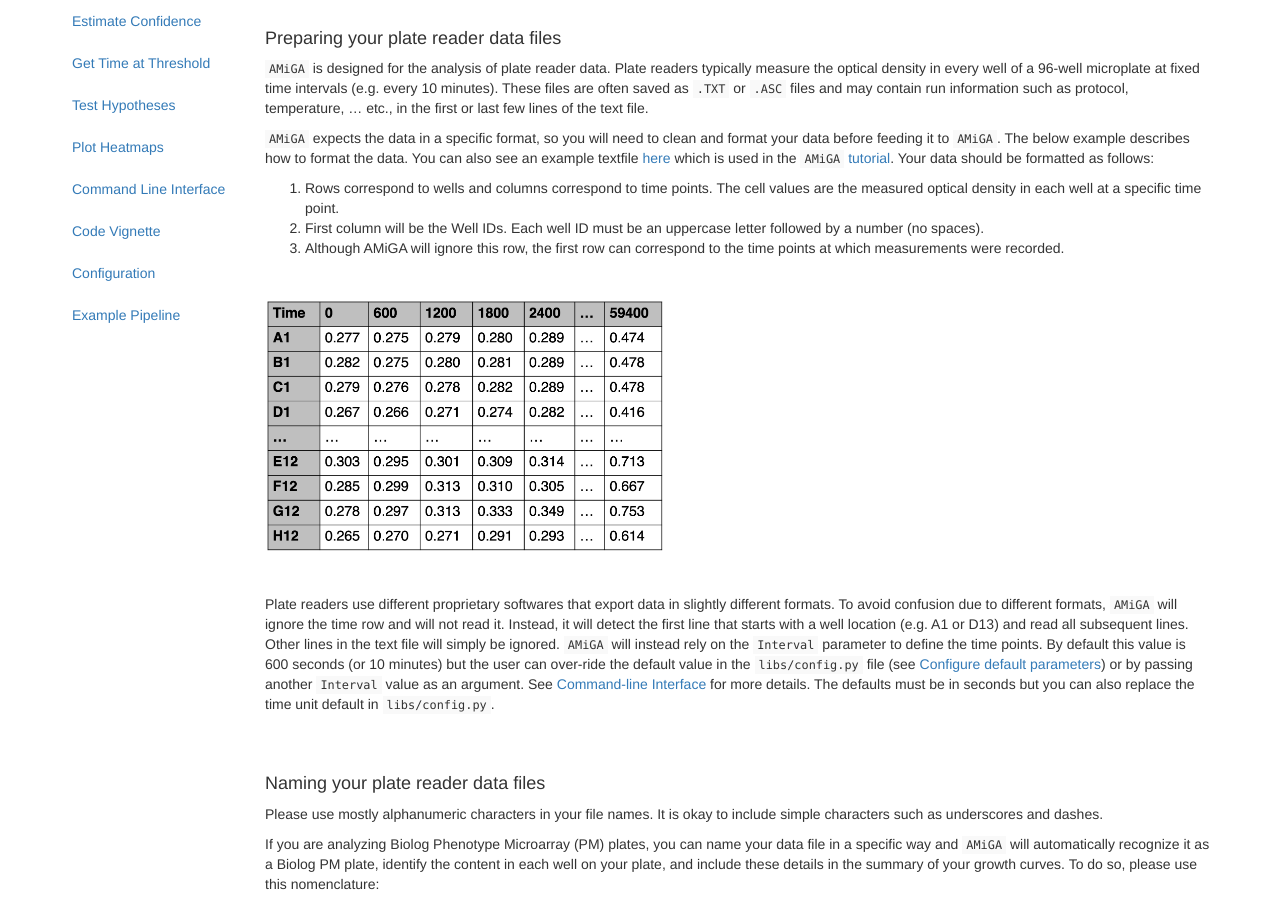
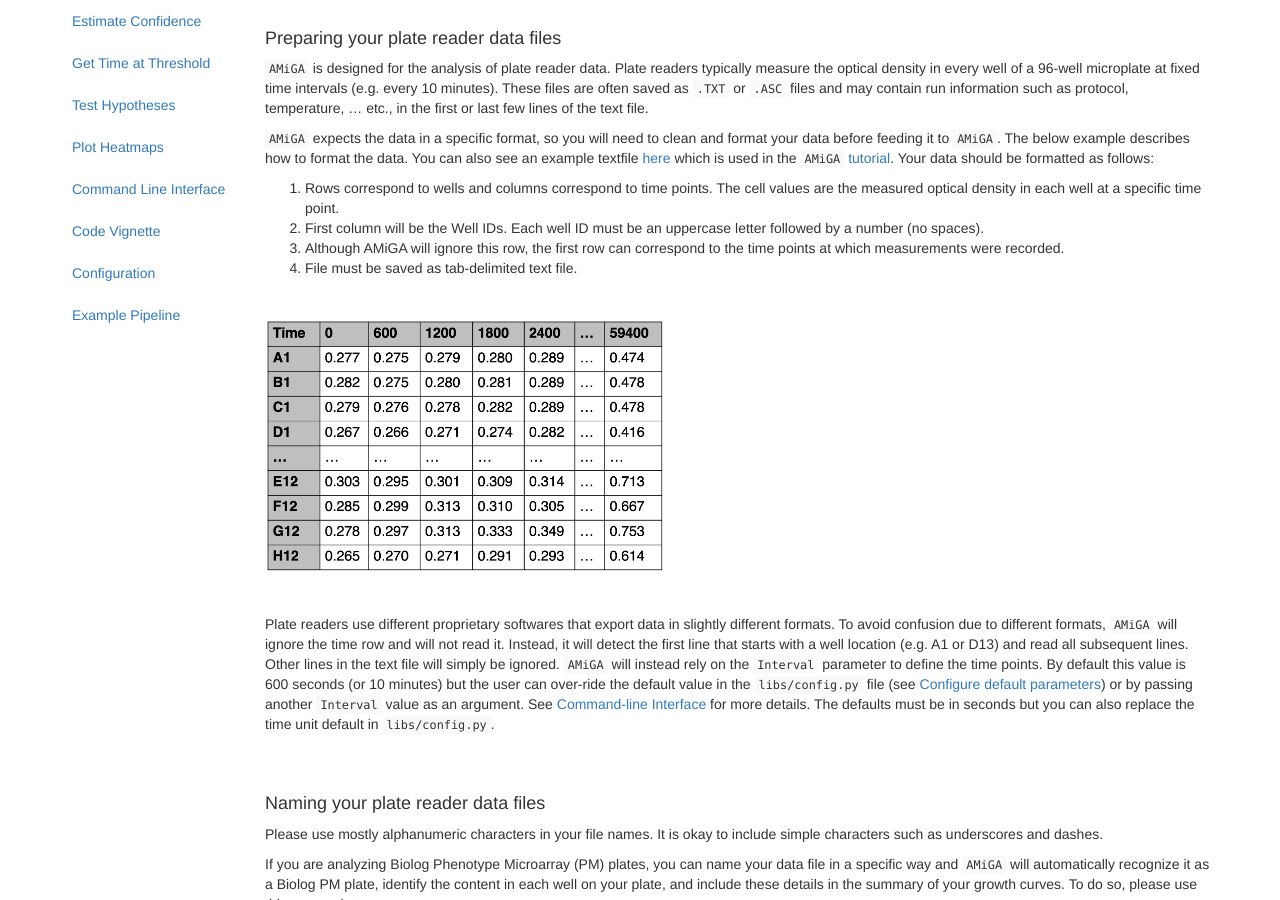
Before and after one commit to firasmidani/amiga, a Jekyll site: the page built from docs/_posts/2020-03-24-organization.md, in a window 1280 px wide and 900 px high, scrolled down 586 px. Built offline with Jekyll 4.4.1, drawn with Linux system fonts in a browser that asks for light colours.

Commit message:
Updated documentation

```diff
--- a/docs/_posts/2020-03-24-organization.md
+++ b/docs/_posts/2020-03-24-organization.md
@@ -34,6 +34,7 @@
 1. Rows correspond to wells and columns correspond to time points. The cell values are the measured optical density in each well at a specific time point.
 2. First column will be the Well IDs. Each well ID must be an uppercase letter followed by a number (no spaces).
 3. Although AMiGA will ignore this row, the first row can correspond to the time points at which measurements were recorded.
+4. File must be saved as tab-delimited text file.
 
 <br />
 
```
